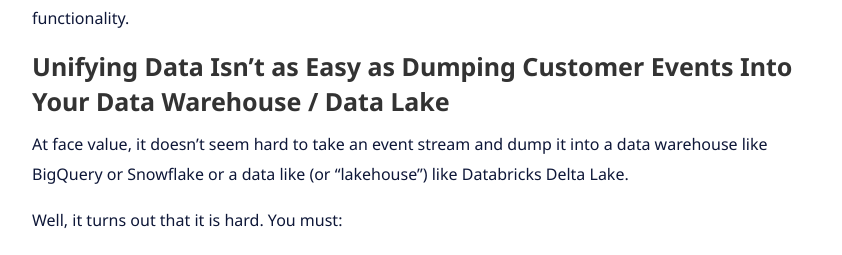
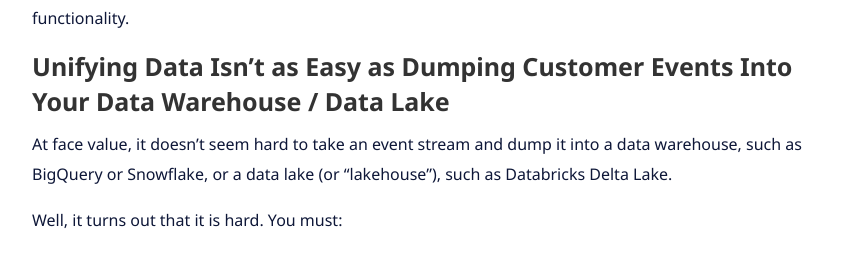
Before and after one commit to rudderlabs/rudder-blog, a Gatsby site: page /build-or-buy-lessons-from-ten-years-building-customer-data-pipelines in a window 1280 px wide. Shown: the part 3343-3598 px from the top of the page, without its empty margins (0-842 px from the left). Built offline with nearby package versions, Linux system fonts and the light colour scheme; Gatsby itself is replaced by a stand-in of ours; a web font is replaced by a local one.

Commit message:
Update build-or-buy-lessons-from-ten-years-building-customer-data-pipelines.md

```diff
--- a/content/blog/build-or-buy-lessons-from-ten-years-building-customer-data-pipelines.md
+++ b/content/blog/build-or-buy-lessons-from-ten-years-building-customer-data-pipelines.md
@@ -85,7 +85,7 @@ Keeping an engineering team motivated to keep messy integrations up to date is a
 
 ### Unifying Data Isn’t as Easy as Dumping Customer Events Into Your Data Warehouse / Data Lake
 
-At face value, it doesn’t seem hard to take an event stream and dump it into a data warehouse like BigQuery or Snowflake or a data like (or “lakehouse”) like Databricks Delta Lake.
+At face value, it doesn’t seem hard to take an event stream and dump it into a data warehouse, such as BigQuery or Snowflake, or a data lake (or “lakehouse”), such as Databricks Delta Lake.
 
 Well, it turns out that it is hard. You must:
 
```
